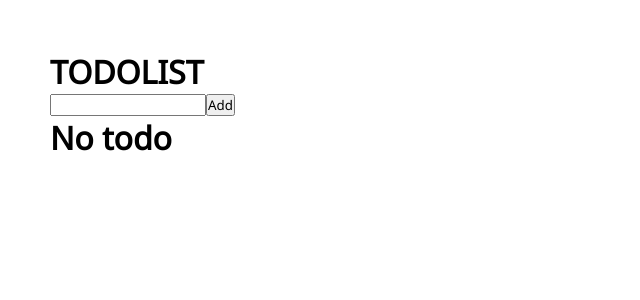
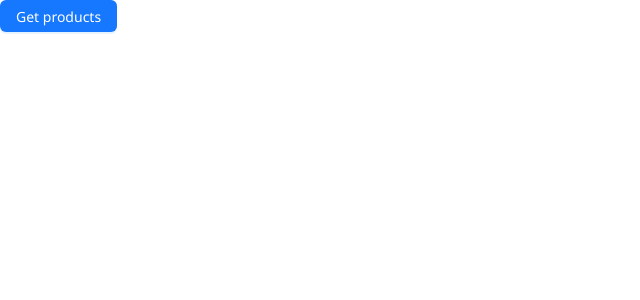
Before and after one commit to showmarker90/CI90, a React (Vite) app: page / in a window 1280 px wide. Shown: the top 300 px of the page, without its empty margins (0-640 px from the left). Built offline with nearby package versions, Linux system fonts and the light colour scheme.

Commit message:
add day8

```diff
--- a/package.json
+++ b/package.json
@@ -10,6 +10,8 @@
     "preview": "vite preview"
   },
   "dependencies": {
+    "antd": "^5.11.5",
+    "axios": "^1.6.2",
     "react": "^18.2.0",
     "react-dom": "^18.2.0",
     "react-toastify": "^9.1.3"
--- a/src/App.jsx
+++ b/src/App.jsx
@@ -1,36 +1,27 @@
 import React, { useState } from "react";
-import "react-toastify/dist/ReactToastify.css";
-import { ToastContainer, toast } from "react-toastify";
-import "./App.css";
-import Form from "./components/Form";
-import ListTodo from "./components/ListTodo";
+import Counter from "./components/Counter";
+import { Button } from "antd";
+import axios from "axios";
+
+const URL = "https://fakestoreapi.com/products";
+
+// bất đồng bộ và đồng bộ -> event loop
+
+// promises
+// callback
+// async await
 
 const App = () => {
-  const [todos, setTodos] = useState([]);
+  const callAPI = async () => {
+    const response = await axios.get(URL); //10 minutes
 
-  const handleAddTodo = (val) => {
-    if (!val) {
-      toast.error("Please fill out input");
-      return;
-    }
-
-    const newTodo = {
-      id: new Date().getTime(),
-      name: val,
-      isDone: false,
-    };
-
-    setTodos([...todos, newTodo]);
-
-    toast.success("Adding todo is success");
+    console.log(response.data);
   };
-
   return (
     <div>
-      <h1>TODOLIST</h1>
-      <Form handleAddTodo={handleAddTodo} />
-      <ListTodo todos={todos} />
-      <ToastContainer />
+      <Button type="primary" onClick={callAPI}>
+        Get products
+      </Button>
     </div>
   );
 };
--- a/src/ConditionalRendering.jsx
+++ /dev/null
@@ -1,22 +0,0 @@
-import React, { useState } from "react";
-
-const ConditionalRendering = () => {
-  const [turnOn, setTurnOn] = useState(true);
-
-  //   const renderItem = () => {
-  //     if (turnOn) {
-  //       return <h1>Turn on</h1>;
-  //     } else {
-  //       return <h1>Turn off</h1>;
-  //     }
-  //   };
-  return (
-    <div>
-      {/* {turnOn ? <h1>Turn on</h1> : <h1>Turn off</h1>} */}
-      {turnOn && <h1>Turn on</h1>}
-      <button onClick={() => setTurnOn(!turnOn)}>Turn on</button>
-    </div>
-  );
-};
-
-export default ConditionalRendering;
--- /dev/null
+++ b/src/components/Counter.jsx
@@ -0,0 +1,20 @@
+import React, { useEffect } from "react";
+//mounting -> sinh ra
+// updating
+// unmounting -> remove khỏi DOM
+
+const Counter = () => {
+  useEffect(() => {
+    const userScroll = () => {
+      console.log("user is scrolling!!");
+    };
+    window.addEventListener("scroll", userScroll);
+
+    return () => {
+      window.removeEventListener("scroll", userScroll);
+    };
+  }, []);
+  return <div>Counter</div>;
+};
+
+export default Counter;
--- a/src/components/Form.jsx
+++ /dev/null
@@ -1,20 +0,0 @@
-import React, { useState } from "react";
-
-const Form = ({ handleAddTodo }) => {
-  const [val, setVal] = useState("");
-
-  const onClick = () => {
-    handleAddTodo(val);
-    setVal("");
-  };
-
-  return (
-    <div>
-      {" "}
-      <input value={val} onChange={(e) => setVal(e.target.value)} />
-      <button onClick={onClick}>Add</button>
-    </div>
-  );
-};
-
-export default Form;
--- a/src/components/ListTodo.jsx
+++ /dev/null
@@ -1,32 +0,0 @@
-import React from "react";
-
-const ListTodo = ({ todos }) => {
-  return (
-    <div>
-      {todos.length === 0 ? (
-        <h1>No todo</h1>
-      ) : (
-        <table>
-          <thead>
-            <tr>
-              <th>#</th>
-              <th>Name</th>
-              <th>Status</th>
-            </tr>
-          </thead>
-          <tbody>
-            {todos.map((item, index) => (
-              <tr key={item.id}>
-                <td>{index + 1}</td>
-                <td>{item.name}</td>
-                <td>{item.isDone ? "Done" : "Processing"}</td>
-              </tr>
-            ))}
-          </tbody>
-        </table>
-      )}
-    </div>
-  );
-};
-
-export default ListTodo;
--- a/src/index.css
+++ b/src/index.css
@@ -16,3 +16,7 @@
 #B{
   border: 5px solid green;
 }
+
+body{
+  height: 300vh;
+}
--- a/src/main.jsx
+++ b/src/main.jsx
@@ -2,10 +2,9 @@ import React from "react";
 import ReactDOM from "react-dom/client";
 import App from "./App.jsx";
 import "./index.css";
-import ConditionalRendering from "./ConditionalRendering.jsx";
 
 ReactDOM.createRoot(document.getElementById("root")).render(
-  <React.StrictMode>
+  <>
     <App />
-  </React.StrictMode>
+  </>
 );
```
Also changed, not shown: 2 other files (tests, documents, lock files or other folders).
